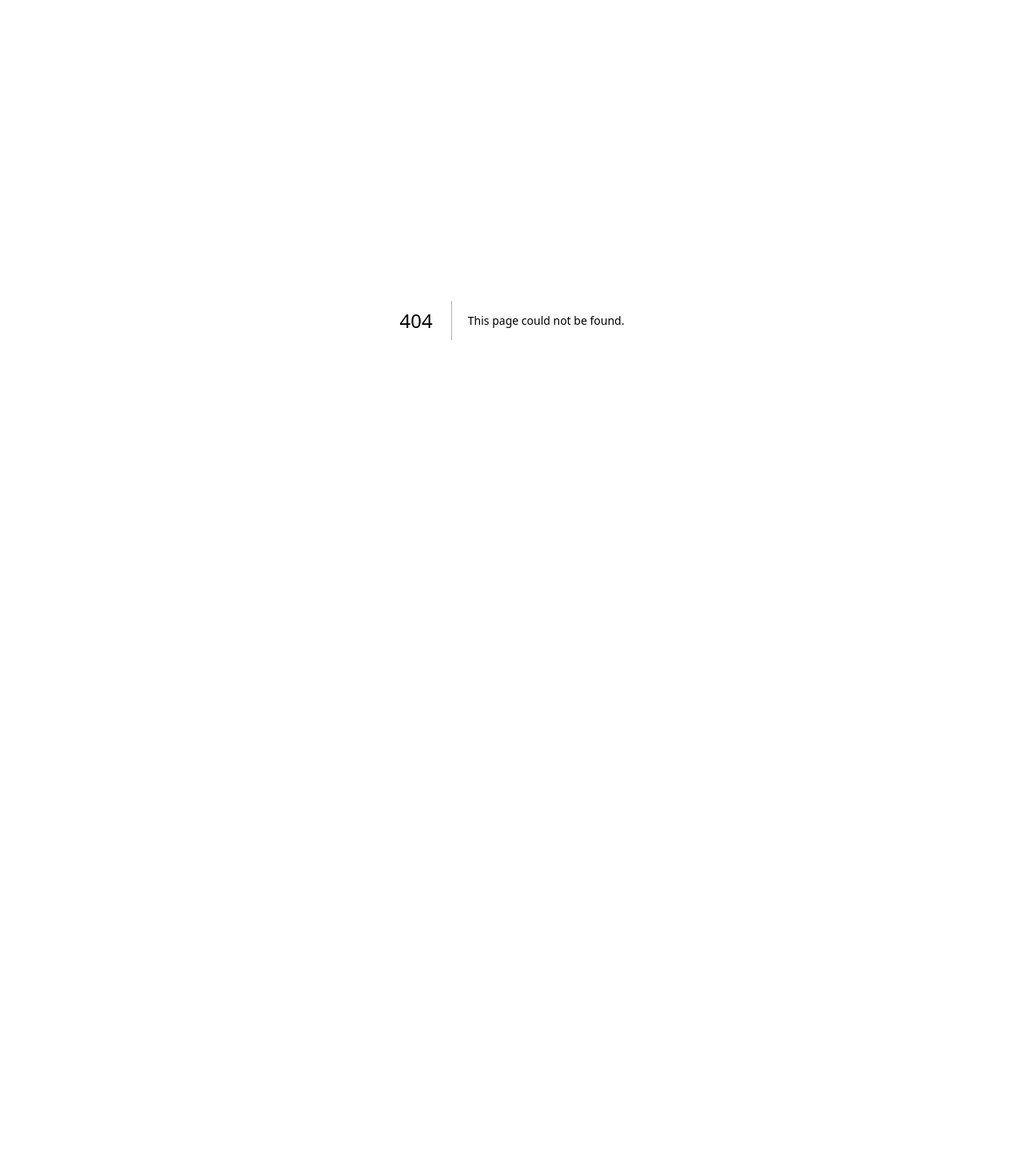
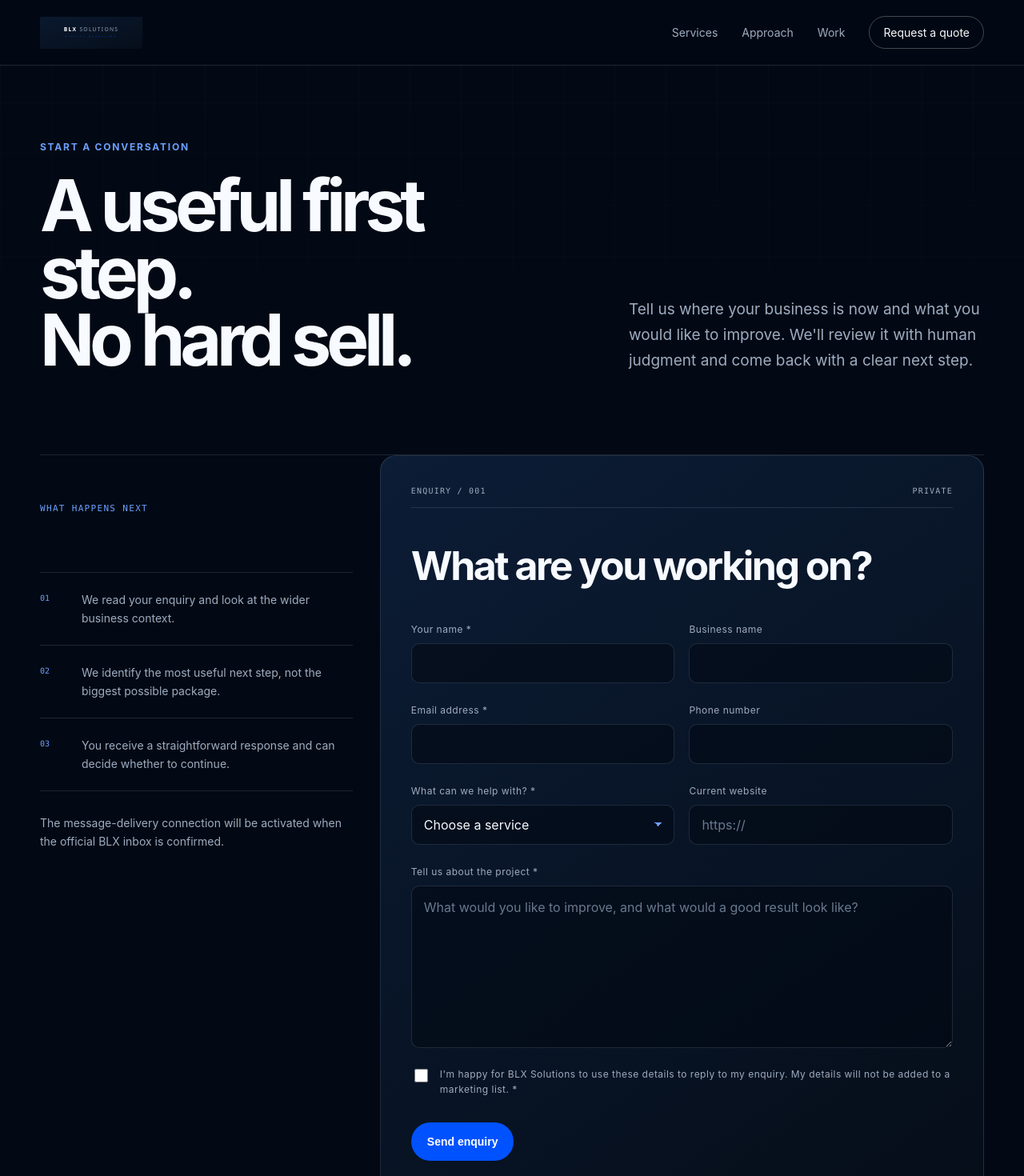
Before and after one commit to BLX-Solutions/blx-website, a Next.js app: page /contact in a window 1280 px wide. Before the commit this address had no page. Shown: the top 1470 px of the page at 80% size. Before the commit the page ends 800 px from the top, so only its background shows below. Built offline with nearby package versions, Linux system fonts and the light colour scheme.

Commit message:
Add app/contact/page.tsx for contact enquiry system

```diff
--- /dev/null
+++ b/app/contact/page.tsx
@@ -0,0 +1,52 @@
+import type { Metadata } from "next";
+import { ContactForm } from "./contact-form";
+import { SiteFooter, SiteHeader } from "../site-chrome";
+import { getService } from "../services";
+
+export const metadata: Metadata = {
+  title: "Contact BLX Solutions | Start a conversation",
+  description: "Tell BLX Solutions about your website, SEO or digital marketing project.",
+};
+
+type ContactPageProps = {
+  searchParams: Promise<{ service?: string }>;
+};
+
+export default async function ContactPage({ searchParams }: ContactPageProps) {
+  const requestedService = (await searchParams).service || "";
+  const initialService = getService(requestedService) ? requestedService : "";
+
+  return (
+    <>
+      <a className="skip-link" href="#main-content">Skip to content</a>
+      <SiteHeader />
+      <main id="main-content" className="contact-page">
+        <section className="contact-hero shell">
+          <div>
+            <p className="eyebrow">Start a conversation</p>
+            <h1>A useful first step.<br />No hard sell.</h1>
+          </div>
+          <p>Tell us where your business is now and what you would like to improve. We&apos;ll review it with human judgment and come back with a clear next step.</p>
+        </section>
+
+        <section className="contact-system shell">
+          <aside>
+            <span className="detail-label">What happens next</span>
+            <ol>
+              <li><span>01</span><p>We read your enquiry and look at the wider business context.</p></li>
+              <li><span>02</span><p>We identify the most useful next step, not the biggest possible package.</p></li>
+              <li><span>03</span><p>You receive a straightforward response and can decide whether to continue.</p></li>
+            </ol>
+            <p className="contact-note">The message-delivery connection will be activated when the official BLX inbox is confirmed.</p>
+          </aside>
+          <div className="form-panel">
+            <div className="form-panel__heading"><span>ENQUIRY / 001</span><span>PRIVATE</span></div>
+            <h2>What are you working on?</h2>
+            <ContactForm initialService={initialService} />
+          </div>
+        </section>
+      </main>
+      <SiteFooter />
+    </>
+  );
+}
```
